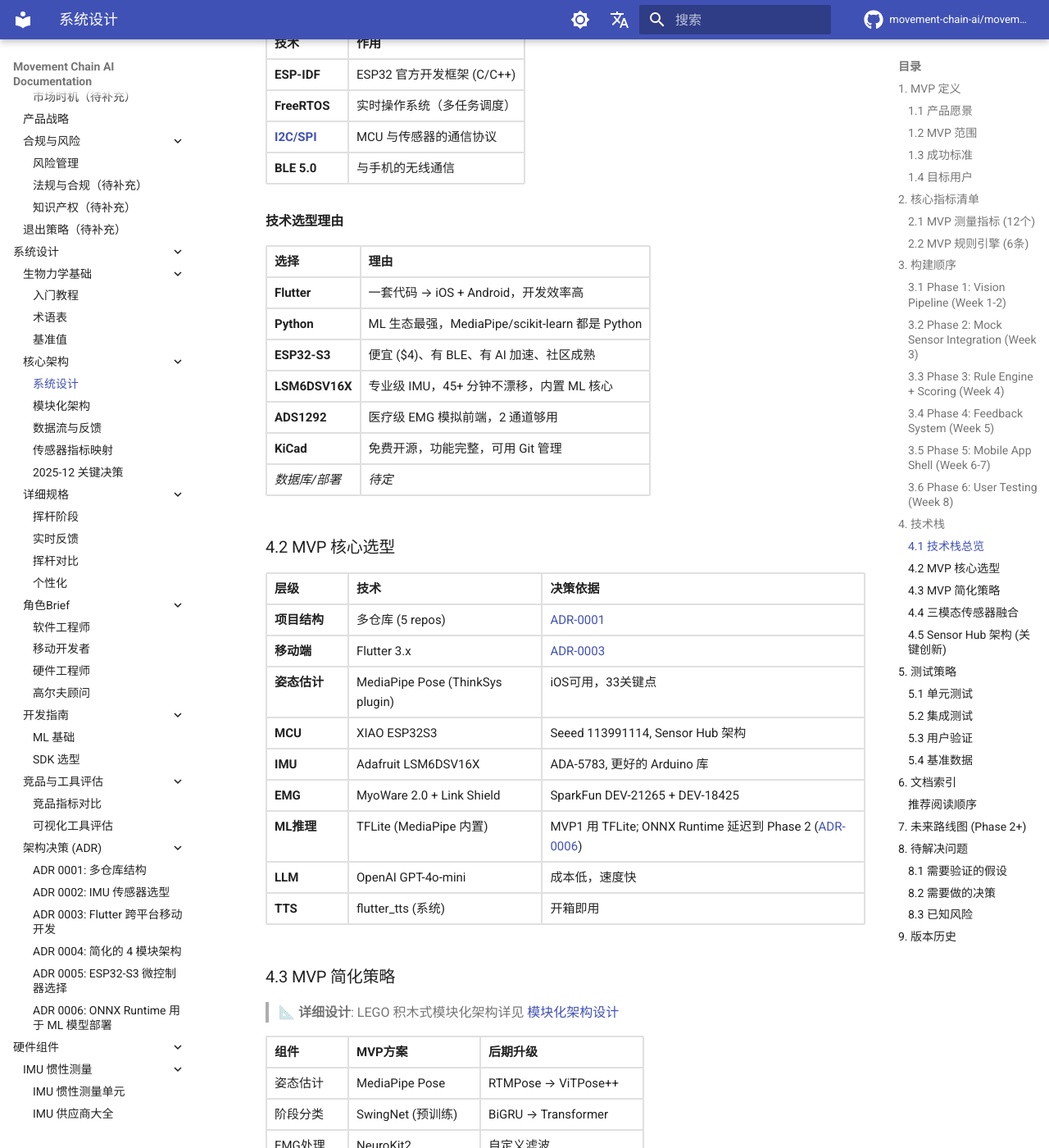
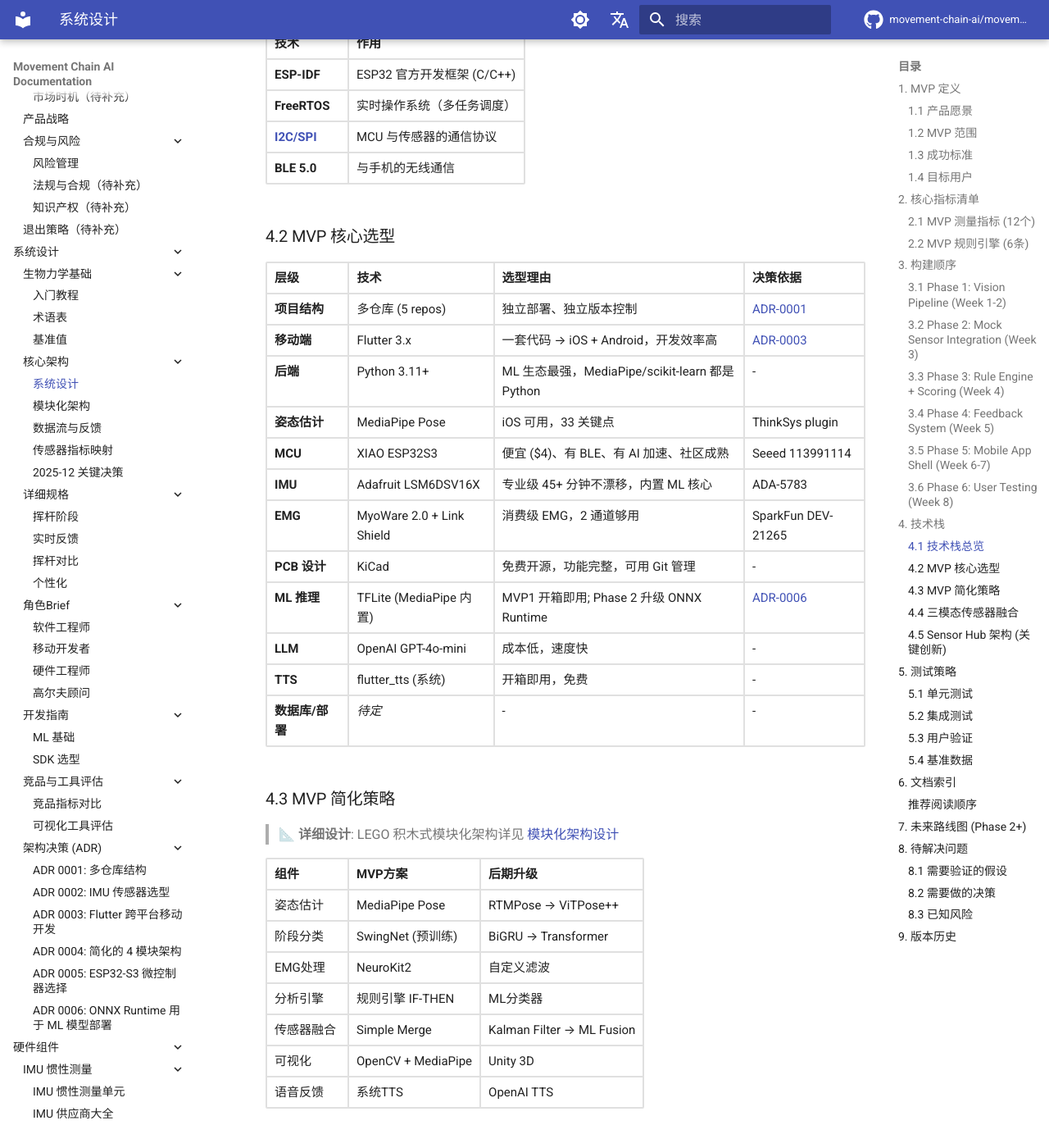
Before and after one commit to movement-chain-ai/movement-chain-docs, an MkDocs documentation site: the page built from docs/zh/design/architecture/system-design.md, in a window 1280 px wide and 1400 px high, scrolled down 8788 px. Shown: the whole window at 82% size. Built offline with MkDocs 1.6.1 and Material for MkDocs 9.7.7, drawn with Linux system fonts in a browser that asks for light colours; comment, search, counter and statistics services are not loaded; the version menu is left out.

Commit message:
docs: 合并 system-design.md 技术选型表格
将 §4.1 技术选型理由 和 §4.2 MVP 核心选型 合并为一个四列表格，减少重复内容

🤖 Generated with [Claude Code](https://claude.com/claude-code)

Co-Authored-By: Claude Opus 4.5 <noreply@anthropic.com>

```diff
--- a/docs/zh/design/architecture/system-design.md
+++ b/docs/zh/design/architecture/system-design.md
@@ -342,31 +342,22 @@ flowchart LR
 | **[I2C/SPI](../../reference/engineering-glossary.md#6-i2c--spi-通信协议)** | MCU 与传感器的通信协议 |
 | **BLE 5.0** | 与手机的无线通信 |
 
-#### 技术选型理由
-
-| 选择 | 理由 |
-|------|------|
-| **Flutter** | 一套代码 → iOS + Android，开发效率高 |
-| **Python** | ML 生态最强，MediaPipe/scikit-learn 都是 Python |
-| **ESP32-S3** | 便宜 ($4)、有 BLE、有 AI 加速、社区成熟 |
-| **LSM6DSV16X** | 专业级 IMU，45+ 分钟不漂移，内置 ML 核心 |
-| **ADS1292** | 医疗级 EMG 模拟前端，2 通道够用 |
-| **KiCad** | 免费开源，功能完整，可用 Git 管理 |
-| *数据库/部署* | *待定* |
-
 ### 4.2 MVP 核心选型
 
-| 层级 | 技术 | 决策依据 |
-|------|------|----------|
-| **项目结构** | 多仓库 (5 repos) | [ADR-0001](../decisions/0001-multi-repo-structure.md) |
-| **移动端** | Flutter 3.x | [ADR-0003](../decisions/0003-flutter-mobile.md) |
-| **姿态估计** | MediaPipe Pose (ThinkSys plugin) | iOS可用，33关键点 |
-| **MCU** | XIAO ESP32S3 | Seeed 113991114, Sensor Hub 架构 |
-| **IMU** | Adafruit LSM6DSV16X | ADA-5783, 更好的 Arduino 库 |
-| **EMG** | MyoWare 2.0 + Link Shield | SparkFun DEV-21265 + DEV-18425 |
-| **ML推理** | TFLite (MediaPipe 内置) | MVP1 用 TFLite; ONNX Runtime 延迟到 Phase 2 ([ADR-0006](../decisions/0006-onnx-runtime-deployment.md)) |
-| **LLM** | OpenAI GPT-4o-mini | 成本低，速度快 |
-| **TTS** | flutter_tts (系统) | 开箱即用 |
+| 层级 | 技术 | 选型理由 | 决策依据 |
+|------|------|----------|----------|
+| **项目结构** | 多仓库 (5 repos) | 独立部署、独立版本控制 | [ADR-0001](../decisions/0001-multi-repo-structure.md) |
+| **移动端** | Flutter 3.x | 一套代码 → iOS + Android，开发效率高 | [ADR-0003](../decisions/0003-flutter-mobile.md) |
+| **后端** | Python 3.11+ | ML 生态最强，MediaPipe/scikit-learn 都是 Python | - |
+| **姿态估计** | MediaPipe Pose | iOS 可用，33 关键点 | ThinkSys plugin |
+| **MCU** | XIAO ESP32S3 | 便宜 ($4)、有 BLE、有 AI 加速、社区成熟 | Seeed 113991114 |
+| **IMU** | Adafruit LSM6DSV16X | 专业级 45+ 分钟不漂移，内置 ML 核心 | ADA-5783 |
+| **EMG** | MyoWare 2.0 + Link Shield | 消费级 EMG，2 通道够用 | SparkFun DEV-21265 |
+| **PCB 设计** | KiCad | 免费开源，功能完整，可用 Git 管理 | - |
+| **ML 推理** | TFLite (MediaPipe 内置) | MVP1 开箱即用; Phase 2 升级 ONNX Runtime | [ADR-0006](../decisions/0006-onnx-runtime-deployment.md) |
+| **LLM** | OpenAI GPT-4o-mini | 成本低，速度快 | - |
+| **TTS** | flutter_tts (系统) | 开箱即用，免费 | - |
+| **数据库/部署** | *待定* | - | - |
 
 ### 4.3 MVP 简化策略
 
```
